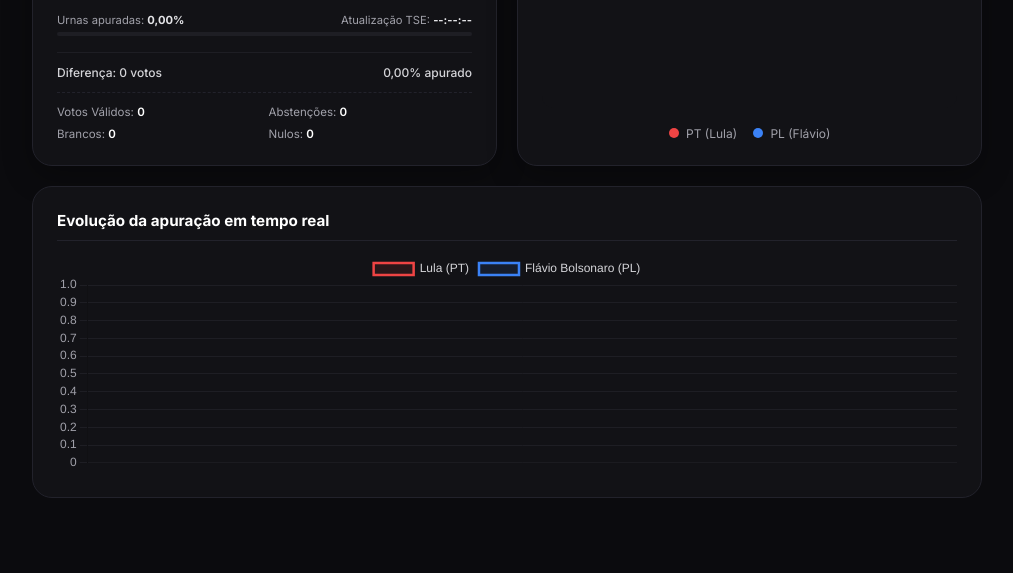
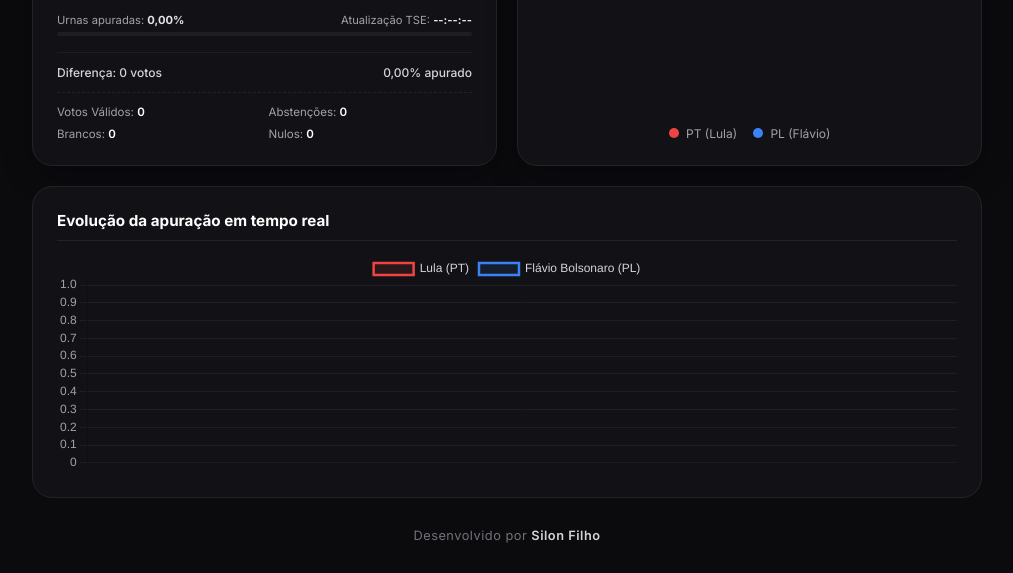
Before and after one commit to silonfilho/ApuracaoEleitoral, a website: page index.html in a window 1280 px wide. Shown: the part 513-1086 px from the top of the page, without its empty margins (133-1146 px from the left). Before the commit the page ends 1031 px from the top, so only its background shows below. Drawn offline with nearby package versions, Linux system fonts and the light colour scheme; no server answers.

Commit message:
index.html

```diff
--- a/index.html
+++ b/index.html
@@ -343,6 +343,20 @@
 
         .chart-container { width: 100%; height: 220px; margin-top: 12px; }
 
+        .footer-credits {
+            margin-top: 30px;
+            margin-bottom: 10px;
+            font-size: 0.8rem;
+            color: #71717a;
+            text-align: center;
+            letter-spacing: 0.5px;
+        }
+
+        .footer-credits strong {
+            color: #d4d4d8;
+            font-weight: 600;
+        }
+
         @media (max-width: 768px) {
             body { padding: 12px; }
             .dashboard-card { padding: 16px; min-width: 100%; }
@@ -464,6 +478,10 @@
         </div>
 
     </div>
+
+    <footer class="footer-credits">
+        Desenvolvido por <strong>Silon Filho</strong>
+    </footer>
 
     <script>
     const API_PROXY_URL = '/api/tse';
```
